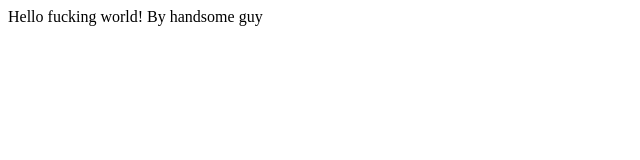
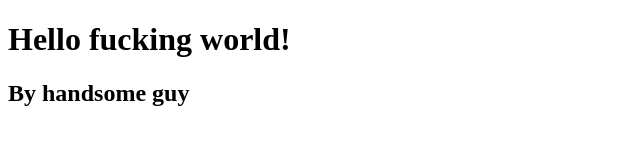
Before and after one commit to Ansonnnggg/FID4217, a plain HTML site: page index.html in a window 1280 px wide. Shown: the whole page, without its empty margins (0-640 px from the left). Drawn offline with Linux system fonts and the light colour scheme.

Commit message:
Update index.html

```diff
--- a/index.html
+++ b/index.html
@@ -7,8 +7,8 @@
 
 </head>
 <body>
-  Hello fucking world!
-  By handsome guy
+  <h1>Hello fucking world!</h1>
+  <h2>By handsome guy</h2>
 </body>
 
 
```
